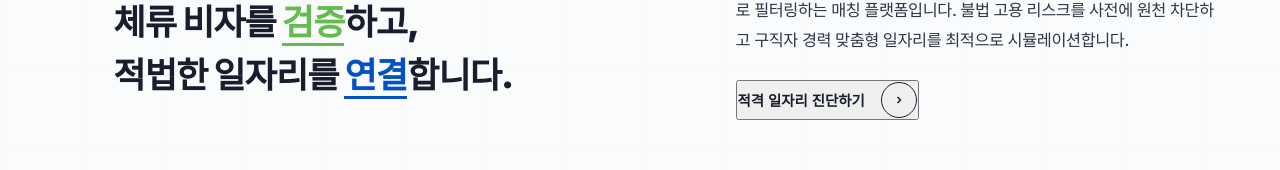
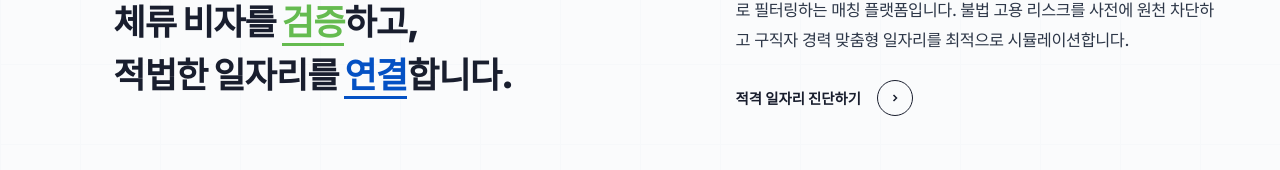
Before and after one commit to hjh6709/ansan_ai_idea, a website: page frontend/index.html in a window 1280 px wide. Shown: the part 416-586 px from the top of the page. Drawn offline with Linux system fonts and the light colour scheme.

Commit message:
fix: reset button defaults for hero matcher redirect button to restore styling

```diff
--- a/frontend/style.css
+++ b/frontend/style.css
@@ -286,6 +286,12 @@ body {
     font-weight: 800;
     color: var(--text-primary);
     transition: var(--transition);
+    background: none;
+    border: none;
+    padding: 0;
+    cursor: pointer;
+    outline: none;
+    font-family: inherit;
 }
 
 .btn-arrow-circle {
```
